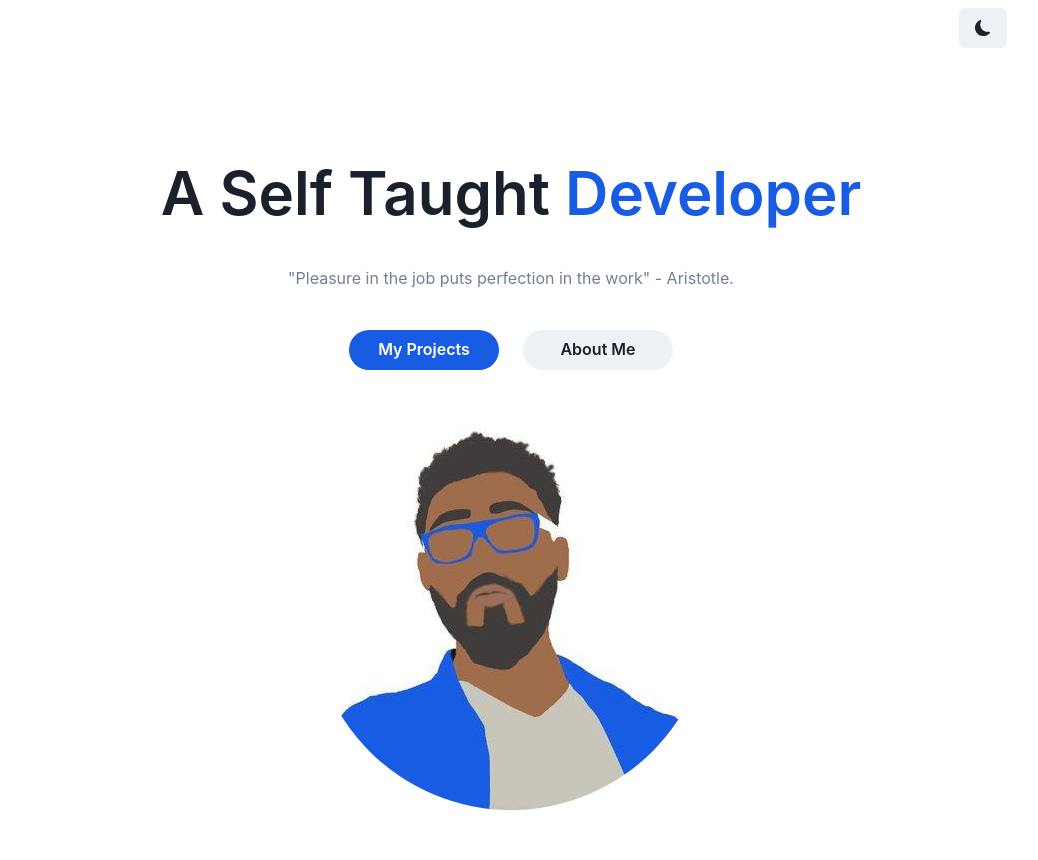
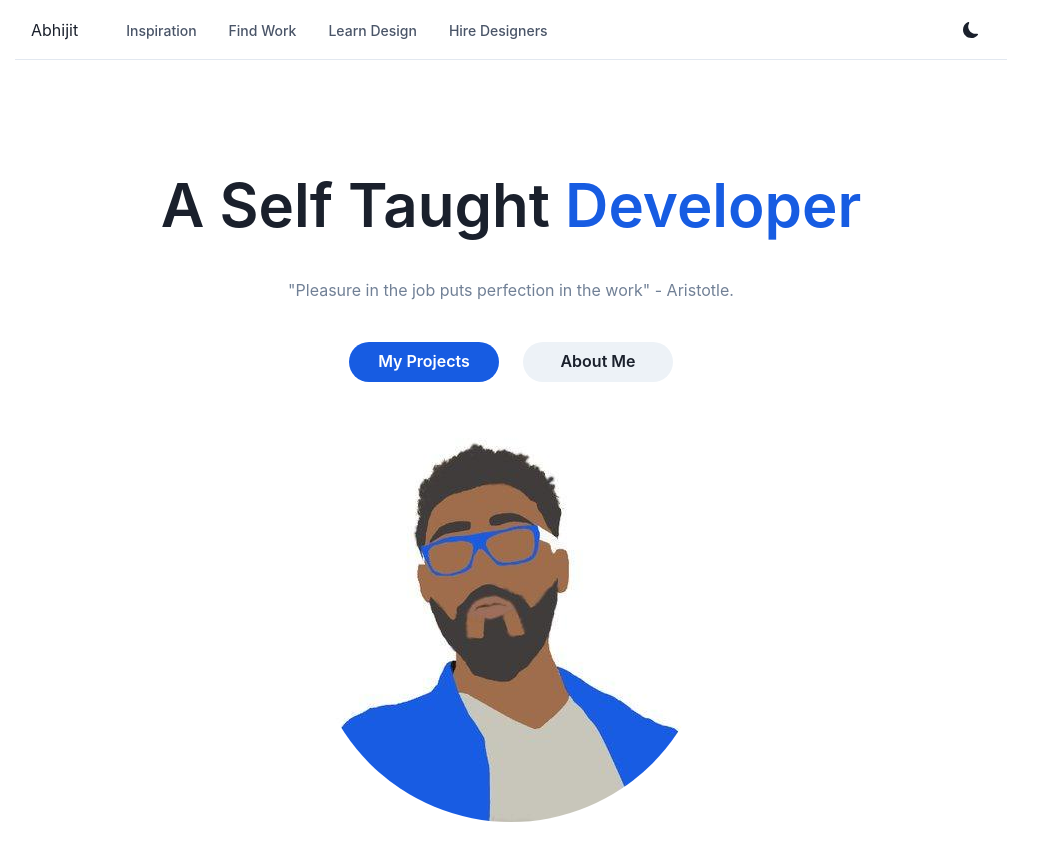
Before and after one commit to AbbyB97/abhijit-b, a Next.js app: page / in a window 1280 px wide. Shown: the top 860 px of the page, without its empty margins (129-1167 px from the left). Built offline with nearby package versions, Linux system fonts and the light colour scheme.

Commit message:
added basic nav with toogle theme btn

```diff
--- a/package.json
+++ b/package.json
@@ -9,6 +9,7 @@
     "lint": "next lint"
   },
   "dependencies": {
+    "@chakra-ui/icons": "^2.0.2",
     "@chakra-ui/react": "^2.2.1",
     "@emotion/react": "^11",
     "@emotion/styled": "^11",
--- /dev/null
+++ b/src/components/layout/index.tsx
@@ -0,0 +1,14 @@
+import { Container } from "@chakra-ui/react";
+import Navbar from "components/shared/nav-bar";
+import React, { ReactElement } from "react";
+
+const Layout = ({ children }: { children: ReactElement }) => {
+  return (
+    <Container maxW={"5xl"}>
+      <Navbar />
+      {children}
+    </Container>
+  );
+};
+
+export default Layout;
--- /dev/null
+++ b/src/components/shared/nav-bar/index.tsx
@@ -0,0 +1,297 @@
+import {
+  Box,
+  Flex,
+  Text,
+  IconButton,
+  Button,
+  Stack,
+  Collapse,
+  Icon,
+  Link,
+  Popover,
+  PopoverTrigger,
+  PopoverContent,
+  useColorModeValue,
+  useBreakpointValue,
+  useDisclosure,
+  useColorMode,
+} from "@chakra-ui/react";
+import {
+  HamburgerIcon,
+  CloseIcon,
+  ChevronDownIcon,
+  ChevronRightIcon,
+} from "@chakra-ui/icons";
+import { BsFillSunFill, BsMoonFill } from "react-icons/bs";
+
+export default function Navbar() {
+  const { isOpen, onToggle } = useDisclosure();
+  const { colorMode, toggleColorMode } = useColorMode();
+
+  return (
+    <Box>
+      <Flex
+        bg={useColorModeValue("white", "gray.800")}
+        color={useColorModeValue("gray.600", "white")}
+        minH={"60px"}
+        py={{ base: 2 }}
+        px={{ base: 4 }}
+        borderBottom={1}
+        borderStyle={"solid"}
+        borderColor={useColorModeValue("gray.200", "gray.900")}
+        align={"center"}
+      >
+        <Flex
+          flex={{ base: 1, md: "auto" }}
+          ml={{ base: -2 }}
+          display={{ base: "flex", md: "none" }}
+        >
+          <IconButton
+            onClick={onToggle}
+            icon={
+              isOpen ? <CloseIcon w={3} h={3} /> : <HamburgerIcon w={5} h={5} />
+            }
+            variant={"ghost"}
+            aria-label={"Toggle Navigation"}
+          />
+        </Flex>
+        <Flex flex={{ base: 1 }} justify={{ base: "center", md: "start" }}>
+          <Text
+            textAlign={useBreakpointValue({ base: "center", md: "left" })}
+            fontFamily={"heading"}
+            color={useColorModeValue("gray.800", "white")}
+          >
+            Abhijit
+          </Text>
+
+          <Flex display={{ base: "none", md: "flex" }} ml={10}>
+            <DesktopNav />
+          </Flex>
+        </Flex>
+
+        <Stack
+          flex={{ base: 1, md: 0 }}
+          justify={"flex-end"}
+          direction={"row"}
+          spacing={6}
+        >
+          <IconButton
+            variant={"ghost"}
+            aria-label={"Toggle Theme"}
+            onClick={toggleColorMode}
+          >
+            {colorMode === "light" ? <BsMoonFill /> : <BsFillSunFill />}
+          </IconButton>
+        </Stack>
+      </Flex>
+
+      <Collapse in={isOpen} animateOpacity>
+        <MobileNav />
+      </Collapse>
+    </Box>
+  );
+}
+
+const DesktopNav = () => {
+  const linkColor = useColorModeValue("gray.600", "gray.200");
+  const linkHoverColor = useColorModeValue("gray.800", "white");
+  const popoverContentBgColor = useColorModeValue("white", "gray.800");
+
+  return (
+    <Stack direction={"row"} spacing={4}>
+      {NAV_ITEMS.map((navItem) => (
+        <Box key={navItem.label}>
+          <Popover trigger={"hover"} placement={"bottom-start"}>
+            <PopoverTrigger>
+              <Link
+                p={2}
+                href={navItem.href ?? "#"}
+                fontSize={"sm"}
+                fontWeight={500}
+                color={linkColor}
+                _hover={{
+                  textDecoration: "none",
+                  color: linkHoverColor,
+                }}
+              >
+                {navItem.label}
+              </Link>
+            </PopoverTrigger>
+
+            {navItem.children && (
+              <PopoverContent
+                border={0}
+                boxShadow={"xl"}
+                bg={popoverContentBgColor}
+                p={4}
+                rounded={"xl"}
+                minW={"sm"}
+              >
+                <Stack>
+                  {navItem.children.map((child) => (
+                    <DesktopSubNav key={child.label} {...child} />
+                  ))}
+                </Stack>
+              </PopoverContent>
+            )}
+          </Popover>
+        </Box>
+      ))}
+    </Stack>
+  );
+};
+
+const DesktopSubNav = ({ label, href, subLabel }: NavItem) => {
+  return (
+    <Link
+      href={href}
+      role={"group"}
+      display={"block"}
+      p={2}
+      rounded={"md"}
+      _hover={{ bg: useColorModeValue("pink.50", "gray.900") }}
+    >
+      <Stack direction={"row"} align={"center"}>
+        <Box>
+          <Text
+            transition={"all .3s ease"}
+            _groupHover={{ color: "pink.400" }}
+            fontWeight={500}
+          >
+            {label}
+          </Text>
+          <Text fontSize={"sm"}>{subLabel}</Text>
+        </Box>
+        <Flex
+          transition={"all .3s ease"}
+          transform={"translateX(-10px)"}
+          opacity={0}
+          _groupHover={{ opacity: "100%", transform: "translateX(0)" }}
+          justify={"flex-end"}
+          align={"center"}
+          flex={1}
+        >
+          <Icon color={"pink.400"} w={5} h={5} as={ChevronRightIcon} />
+        </Flex>
+      </Stack>
+    </Link>
+  );
+};
+
+const MobileNav = () => {
+  return (
+    <Stack
+      bg={useColorModeValue("white", "gray.800")}
+      p={4}
+      display={{ md: "none" }}
+      w="95%"
+      position="absolute"
+      zIndex={10}
+    >
+      {NAV_ITEMS.map((navItem) => (
+        <MobileNavItem key={navItem.label} {...navItem} />
+      ))}
+    </Stack>
+  );
+};
+
+const MobileNavItem = ({ label, children, href }: NavItem) => {
+  const { isOpen, onToggle } = useDisclosure();
+
+  return (
+    <Stack spacing={4} onClick={children && onToggle}>
+      <Flex
+        py={2}
+        as={Link}
+        href={href ?? "#"}
+        justify={"space-between"}
+        align={"center"}
+        _hover={{
+          textDecoration: "none",
+        }}
+      >
+        <Text
+          fontWeight={600}
+          color={useColorModeValue("gray.600", "gray.200")}
+        >
+          {label}
+        </Text>
+        {children && (
+          <Icon
+            as={ChevronDownIcon}
+            transition={"all .25s ease-in-out"}
+            transform={isOpen ? "rotate(180deg)" : ""}
+            w={6}
+            h={6}
+          />
+        )}
+      </Flex>
+
+      <Collapse in={isOpen} animateOpacity style={{ marginTop: "0!important" }}>
+        <Stack
+          mt={2}
+          pl={4}
+          borderLeft={1}
+          borderStyle={"solid"}
+          borderColor={useColorModeValue("gray.200", "gray.700")}
+          align={"start"}
+        >
+          {children &&
+            children.map((child) => (
+              <Link key={child.label} py={2} href={child.href}>
+                {child.label}
+              </Link>
+            ))}
+        </Stack>
+      </Collapse>
+    </Stack>
+  );
+};
+
+interface NavItem {
+  label: string;
+  subLabel?: string;
+  children?: Array<NavItem>;
+  href?: string;
+}
+
+const NAV_ITEMS: Array<NavItem> = [
+  {
+    label: "Inspiration",
+    children: [
+      {
+        label: "Explore Design Work",
+        subLabel: "Trending Design to inspire you",
+        href: "#",
+      },
+      {
+        label: "New & Noteworthy",
+        subLabel: "Up-and-coming Designers",
+        href: "#",
+      },
+    ],
+  },
+  {
+    label: "Find Work",
+    children: [
+      {
+        label: "Job Board",
+        subLabel: "Find your dream design job",
+        href: "#",
+      },
+      {
+        label: "Freelance Projects",
+        subLabel: "An exclusive list for contract work",
+        href: "#",
+      },
+    ],
+  },
+  {
+    label: "Learn Design",
+    href: "#",
+  },
+  {
+    label: "Hire Designers",
+    href: "#",
+  },
+];
--- a/src/pages/_app.tsx
+++ b/src/pages/_app.tsx
@@ -2,7 +2,8 @@
 import { ChakraProvider, createLocalStorageManager } from "@chakra-ui/react";
 import theme from "theme";
 import ABDissolve from "components/shared/ab-dissolve";
-import {  useRouter } from "next/router";
+import { useRouter } from "next/router";
+import Layout from "components/layout";
 const manager = createLocalStorageManager("ab-key");
 
 function MyApp({ Component, pageProps }: AppProps) {
@@ -10,7 +11,9 @@
   return (
     <ChakraProvider colorModeManager={manager} theme={theme}>
       <ABDissolve duration={1.5} key={route.route}>
-        <Component {...pageProps} />
+        <Layout>
+          <Component {...pageProps} />
+        </Layout>
       </ABDissolve>
     </ChakraProvider>
   );
--- a/src/widgets/homeWidgets/hero.tsx
+++ b/src/widgets/homeWidgets/hero.tsx
@@ -5,12 +5,9 @@
   Stack,
   Text,
   Button,
-  Icon,
-  IconProps,
   useColorMode,
   Image,
 } from "@chakra-ui/react";
-import { BsFillSunFill, BsFillMoonFill, BsMoonFill } from "react-icons/bs";
 
 export default function HeroWidget() {
   const { colorMode, toggleColorMode } = useColorMode();
@@ -19,11 +16,6 @@
 
   return (
     <Container maxW={"5xl"}>
-      <Flex mt={2} justify="right">
-        <Button onClick={toggleColorMode}>
-          {colorMode === "light" ? <BsMoonFill /> : <BsFillSunFill />}
-        </Button>
-      </Flex>
       <Stack
         textAlign={"center"}
         align={"center"}
@@ -50,12 +42,16 @@
             px={6}
             colorScheme={"blue"}
             bg={"#175ce2"}
-            _hover={{ bg: colorMode === "light" ? "ABlue.300":"ABlue.100" }}
-            w="150px"
+            _hover={{ bg: colorMode === "light" ? "ABlue.300" : "ABlue.100" }}
+            w={{ base: "117.5px", sm: "125px", md: "150px" }}
           >
             My Projects
           </Button>
-          <Button rounded={"full"} px={6} w="150px">
+          <Button
+            rounded={"full"}
+            px={6}
+            w={{ base: "117.5px", sm: "125px", md: "150px" }}
+          >
             About Me
           </Button>
         </Stack>
```
